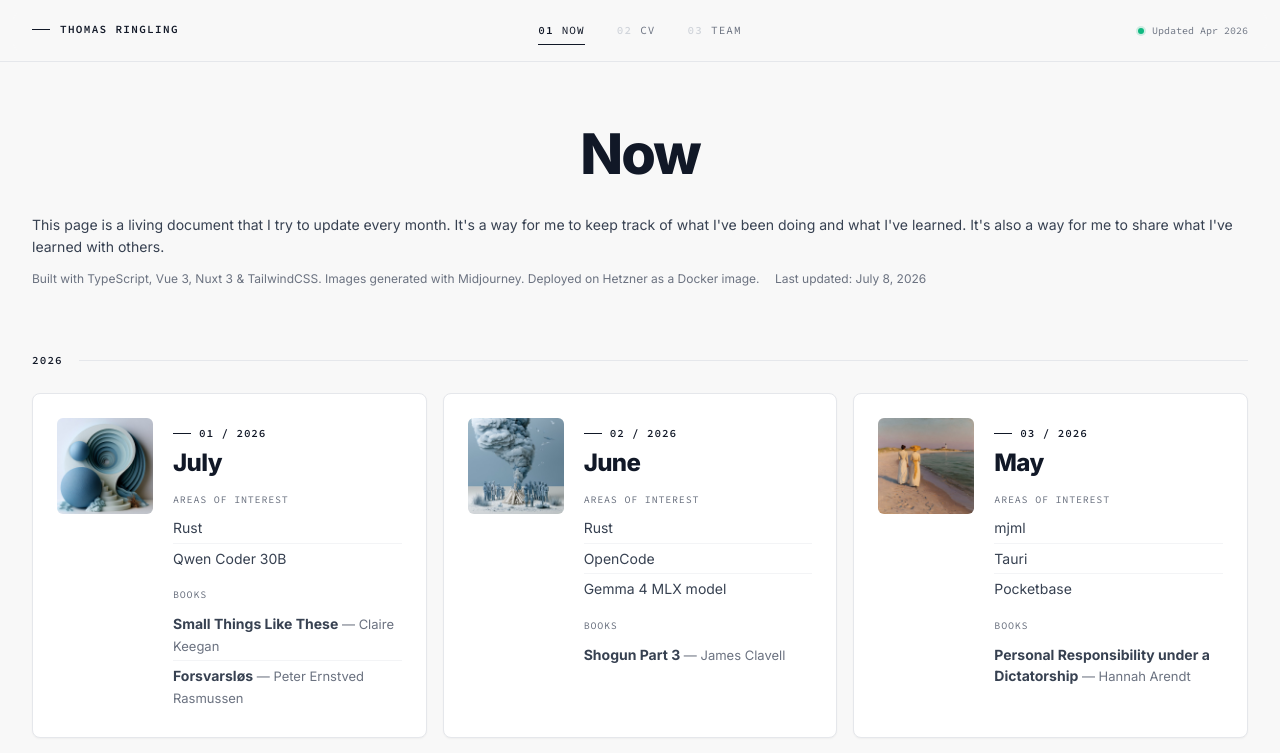
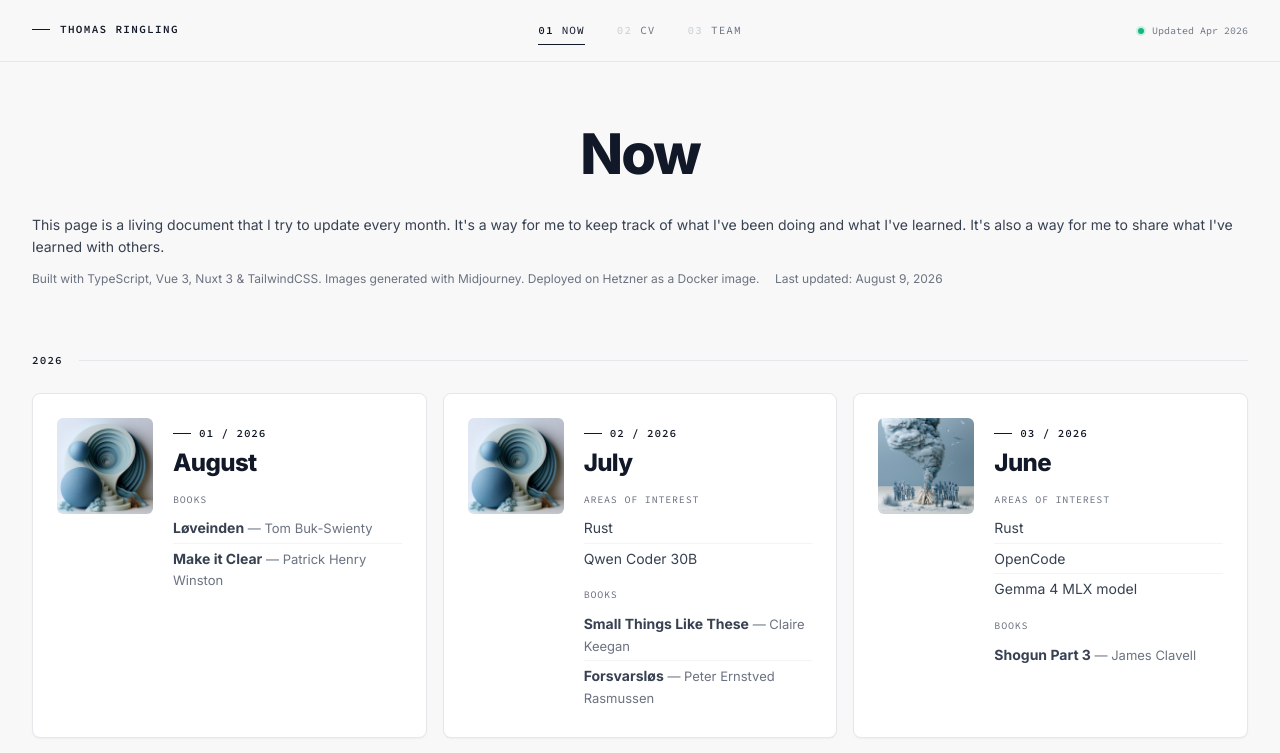
Before and after one commit to ringling/nuxt_ringling_info, a Nuxt app: page /now in a window 1280 px wide. Shown: the top 753 px of the page. Built offline with nearby package versions, Linux system fonts and the light colour scheme.

Commit message:
Add August 2026 now entry with books
Co-Authored-By: Claude Sonnet 4.6 <noreply@anthropic.com>

```diff
--- a/pages/now.vue
+++ b/pages/now.vue
@@ -8,7 +8,7 @@
         what I've been doing and what I've learned. It's also a way for me to share what I've learned with others.
       </p>
       <p class="meta-line">
-        Built with TypeScript, Vue 3, Nuxt 3 &amp; TailwindCSS. Images generated with Midjourney. Deployed on Hetzner as a Docker image. <span class="updated">Last updated: July 8, 2026</span>
+        Built with TypeScript, Vue 3, Nuxt 3 &amp; TailwindCSS. Images generated with Midjourney. Deployed on Hetzner as a Docker image. <span class="updated">Last updated: August 9, 2026</span>
       </p>
 
       <div class="cards-grid">
@@ -83,6 +83,14 @@ function getYear(month: string): string {
 }
 
 const cards: NowEntry[] = [
+  {
+    month: 'August 2026',
+    img: '/img/TODO.jpg',
+    books: [
+      { title: 'Løveinden', author: 'Tom Buk-Swienty' },
+      { title: 'Make it Clear', author: 'Patrick Henry Winston' },
+    ],
+  },
   {
     month: 'July 2026',
     img: '/img/TODO.jpg',
```
